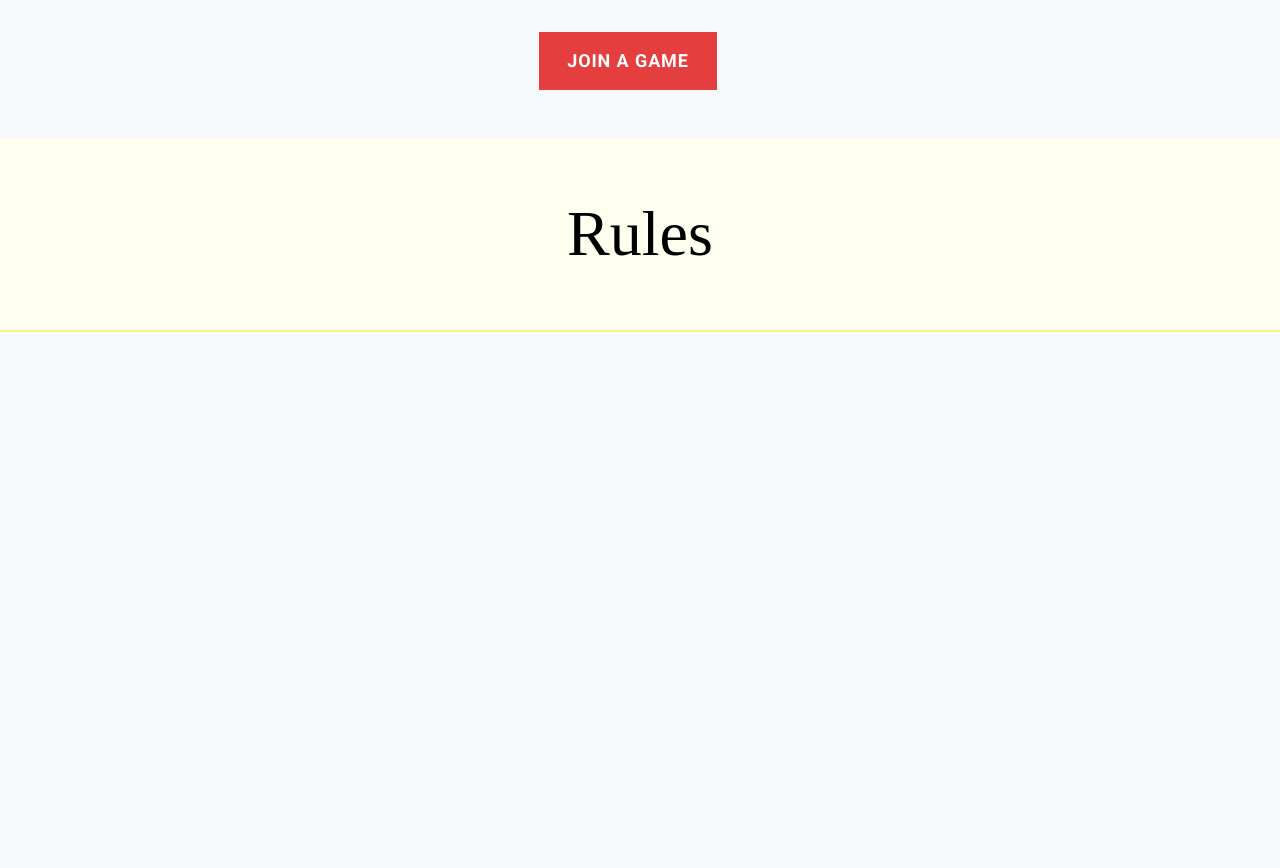
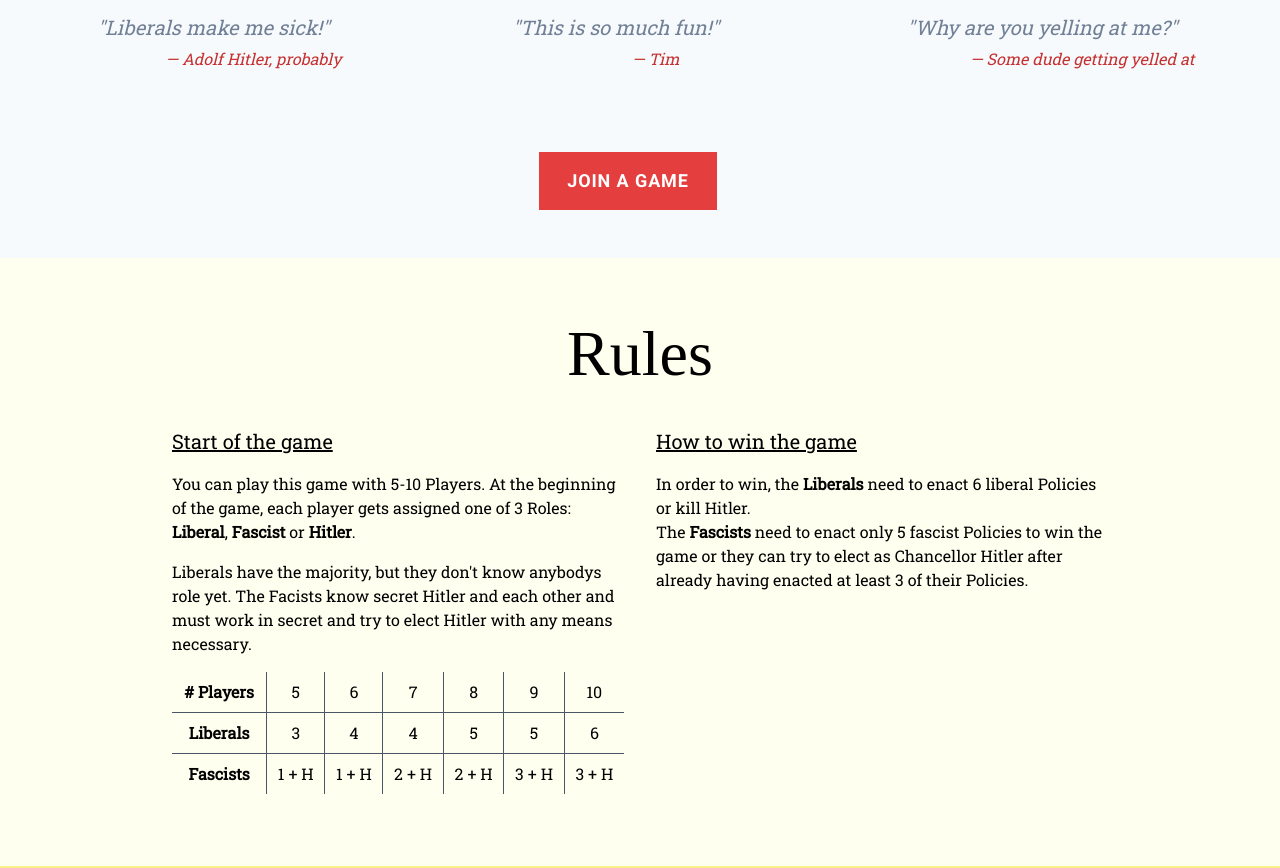
Before and after one commit to secrethitler/secrethitler-web, a Vue app: page / in a window 1280 px wide. Shown: the part 1740-2608 px from the top of the page. Before the commit the page ends 2072 px from the top, so only its background shows below. Built offline with nearby package versions, Linux system fonts and the light colour scheme; a web font is replaced by a local one.

Commit message:
writing rules wip

```diff
--- a/src/views/Landingpage.vue
+++ b/src/views/Landingpage.vue
@@ -55,14 +55,22 @@
                     <div class="w-full lg:w-1/2 py-12 text-gray-700 font-serif text-lg px-4">
                         <h3 class="font-old text-4xl mb-4">How do you play?</h3>
                         <p
-                            class="mb-4"
+                            class="mb-6"
                         >Players are secretly divided into two teams: the liberals, who have a majority, and the fascists, who are hidden to everyone but each other. If the liberals can learn to trust each other, they have enough votes to control the elections and save the day. But the fascists will say whatever it takes to get elected, advance their agenda, and win the game.</p>
+                        <h3 class="font-old text-3xl mb-8">Will you be able to catch secret hitler?</h3>
+                        <router-link
+                            :to="{ name: 'game.create' }"
+                            class="btn btn--red"
+                        >
+                            <span>Start a lobby</span>
+                        </router-link>
                     </div>
                 </div>
             </div>
         </div>
 
         <div class="container pt-8 lg:pt-12 pb-4">
+            <h3 class="px-4 mb-8 font-old text-5xl text-center">The Parties</h3>
             <div class="-mx-4 mb-8 flex justify-center items-center">
                 <div class="px-4">
                     <img src="../assets/role_fascist.jpg" alt="Fascist" />
@@ -73,24 +81,24 @@
                 </div>
             </div>
 
-            <div class="flex justify-around -mx-4 py-4">
-                <div class="px-4">
+            <div class="flex flex-wrap justify-around -mx-4 py-4">
+                <div class="px-4 mb-4 w-full lg:w-auto">
                     <blockquote>
                         "Liberals make me sick!"
                         <br />
                         <span>Adolf Hitler, probably</span>
                     </blockquote>
                 </div>
-                <div class="px-4">
+                <div class="px-4 mb-4 w-full lg:w-auto">
                     <blockquote>
                         "This is so much fun!"
                         <br />
                         <span>Tim</span>
                     </blockquote>
                 </div>
-                <div class="px-4">
+                <div class="px-4 mb-4 w-full lg:w-auto">
                     <blockquote>
-                        "Why are we yelling?"
+                        "Why are you yelling at me?"
                         <br />
                         <span>Some dude getting yelled at</span>
                     </blockquote>
@@ -102,9 +110,60 @@
             </div>
         </div>
 
-        <div class="bg-yellow-100 border-b-2 border-yellow-300">
+        <div class="bg-yellow-100 border-b-2 border-yellow-300 font-serif">
             <div class="container py-12">
-                <h3 class="text-center font-old text-6xl">Rules</h3>
+                <div class="lg:w-3/4 mx-auto">
+                    <h3 class="text-center font-old text-6xl mb-6">Rules</h3>
+                    <div class="flex flex-wrap -mx-4">
+                        <div class="px-4 mb-6 w-full lg:w-1/2">
+                            <h3 class="text-xl underline mb-4">Start of the game</h3>
+                            <p class="mb-4">
+                                You can play this game with 5-10 Players.
+                                At the beginning of the game, each player gets assigned one of 3 Roles: <strong>Liberal</strong>, <strong>Fascist</strong> or <strong>Hitler</strong>.
+                            </p>
+                            <p class="mb-4">
+                                Liberals have the majority, but they don't know anybodys role yet. The Facists know secret Hitler and each other and must work in secret and try to elect Hitler with any means necessary.
+                            </p>
+                            <table>
+                                <tr>
+                                    <th># Players</th>
+                                    <td>5</td>
+                                    <td>6</td>
+                                    <td>7</td>
+                                    <td>8</td>
+                                    <td>9</td>
+                                    <td>10</td>
+                                </tr>
+                                <tr>
+                                    <th>Liberals</th>
+                                    <td>3</td>
+                                    <td>4</td>
+                                    <td>4</td>
+                                    <td>5</td>
+                                    <td>5</td>
+                                    <td>6</td>
+                                </tr>
+                                <tr>
+                                    <th>Fascists</th>
+                                    <td>1 + H</td>
+                                    <td>1 + H</td>
+                                    <td>2 + H</td>
+                                    <td>2 + H</td>
+                                    <td>3 + H</td>
+                                    <td>3 + H</td>
+                                </tr>
+                            </table>
+                        </div>
+
+                        <div class="px-4 mb-6 w-full lg:w-1/2">
+                            <h3 class="text-xl underline mb-4">How to win the game</h3>
+                            <p class="mb-4">
+                                In order to win, the <strong>Liberals</strong> need to enact 6 liberal Policies or kill Hitler.<br>
+                                The <strong>Fascists</strong> need to enact only 5 fascist Policies to win the game or they can try to elect as Chancellor Hitler after already having enacted at least 3 of their Policies.
+                            </p>
+                        </div>
+                    </div>
+                </div>
             </div>
         </div>
     </div>
@@ -134,13 +193,13 @@ blockquote {
         @apply ml-20 text-red-700 text-base;
 
         &::before {
-            content: "— ";
+            content: '— ';
         }
     }
 }
 
 .btn {
-    @apply bg-white font-sans border-4 border-white text-red-600 uppercase font-bold tracking-wider p-3 leading-none text-center;
+    @apply bg-white font-sans border-4 border-white text-red-600 uppercase font-bold tracking-wider py-3 px-5 leading-none text-center;
     transition: all 0.3s ease;
 
     @screen lg {
@@ -186,4 +245,22 @@ blockquote {
         }
     }
 }
+
+table {
+    @apply w-full;
+
+    th, td {
+        @apply p-2 text-center;
+
+        &:not(:last-child) {
+             @apply border-r border-gray-700;
+        }
+    }
+
+
+
+    tr:not(:last-child) {
+        @apply border-b border-gray-700;
+    }
+}
 </style>
```
